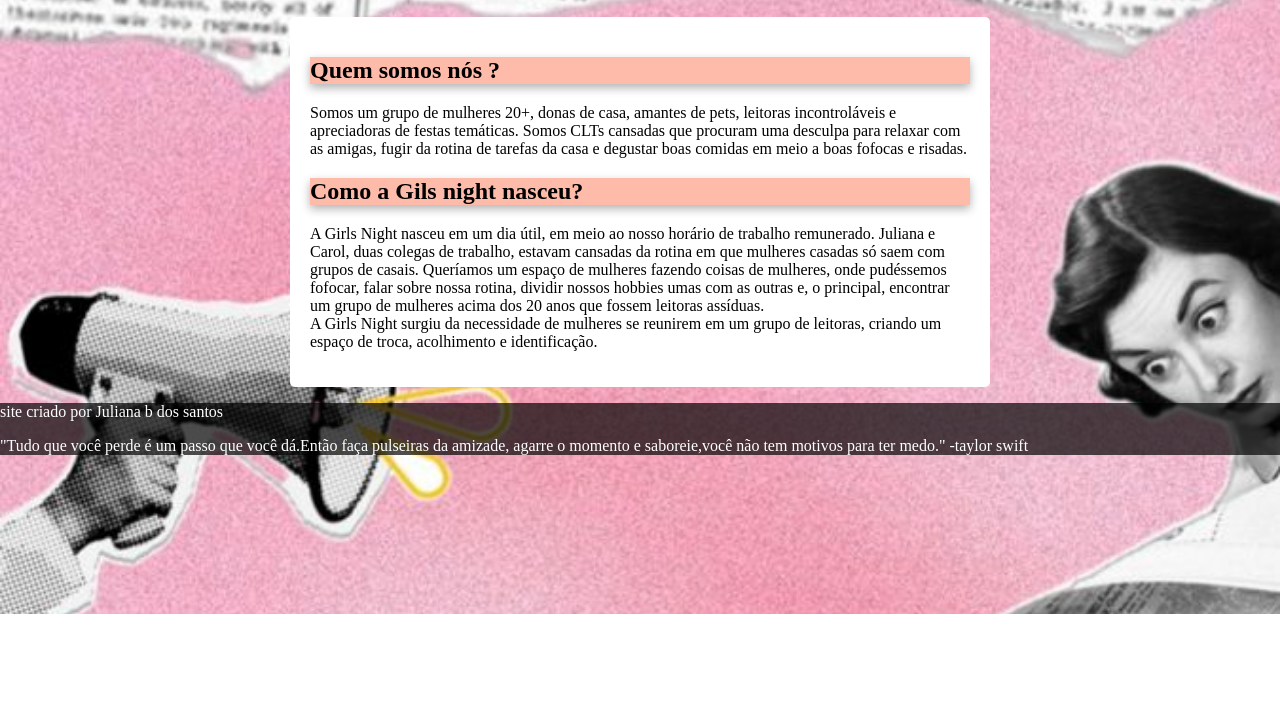
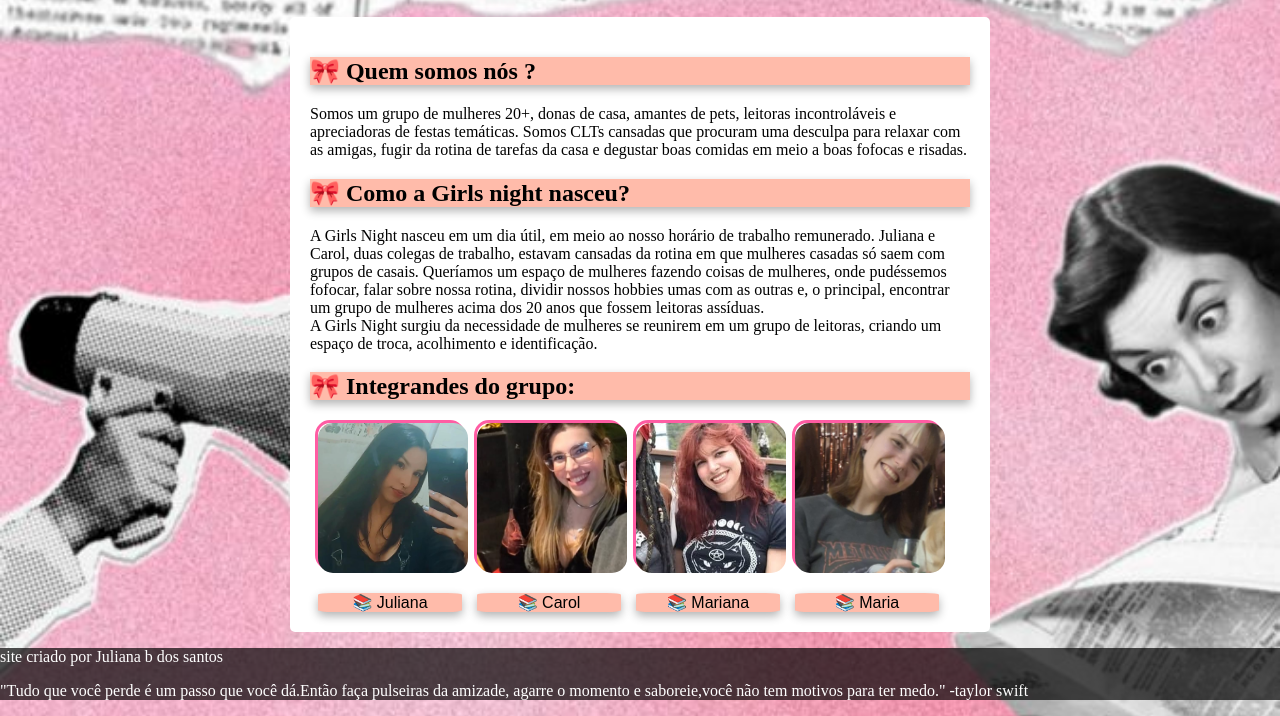
Before and after one commit to juliianadossantos/-projeto-independente-, a plain HTML site: page index.html in a window 1280 px wide. Shown: the part 186-902 px from the top of the page. Before the commit the page ends 800 px from the top, so only its background shows below. Drawn offline with Linux system fonts and the light colour scheme.

Commit message:
atualização segundo de implementação

```diff
--- /dev/null
+++ b/botaofotos.css
@@ -0,0 +1,4 @@
+@charset "UTF-8";
+body{
+    background-image: url('siterosa03.jpg');
+}
--- a/index.html
+++ b/index.html
@@ -7,13 +7,18 @@
 </head>
     <link rel="shortcut icon" href="favicon-16x16.png" type="image/x-icon">
      <link rel="stylesheet" href="style.css">
+
 <body>
      <!-- Cabeçalho -->
     <header>
         <h1>Girls Night</h1>
             <nav>
-                <div class="botaohome">home</div>
-                <div class="botaofotos">fotos e vídeos</div>
+                <a href="index.html">
+                    <div class="botaohome">home</div>
+                </a>
+                <a href="botaofotos.html" target="_blank">
+                    <div class="botaofotos">fotos e vídeos</div>
+                </a>
 
             </nav>
 
@@ -28,20 +33,32 @@
 
 
         <section class="pergunta02">
-            <h1>Como a Gils night nasceu?</h1>
+            <h1>Como a Girls night nasceu?</h1>
                 <p>A Girls Night nasceu em um dia útil, em meio ao nosso horário de trabalho remunerado. Juliana e Carol, duas colegas de trabalho, estavam cansadas da rotina em que mulheres casadas só saem com grupos de casais. Queríamos um espaço de mulheres fazendo coisas de mulheres, onde pudéssemos fofocar, falar sobre nossa rotina, dividir nossos hobbies umas com as outras e, o principal, encontrar um grupo de mulheres acima dos 20 anos que fossem leitoras assíduas.
                 <br>
                 A Girls Night surgiu da necessidade de mulheres se reunirem em um grupo de leitoras, criando um espaço de troca, acolhimento e identificação.</p>
         </section>
 
-        <section>
-            <!-- Conteúdo 3 -->
+        <section class="integrantes">
+            <h1>Integrandes do grupo:</h1>
+            <div class="fotodemembro"> <img src="juliana.jpg" alt="membro do grupo Juliana">
+                <p><a href="https://www.instagram.com/juliianadossantos/" target="_blank">Juliana</a></p>
+            </div>
+            <div class="fotodemembro"><img src="carol.jpg" alt=" membro do grupo Carol ">
+                <p><a href="https://www.instagram.com/carolinesantos8/" target="_blank">Carol</a></p>
+            </div>
+            <div class="fotodemembro"><img src="mari.jpg" alt="membro do grupo mari">
+                <p><a href="https://www.instagram.com/mariana_souza98/" target="_blank">Mariana</a></p>
+            </div>
+            <div class="fotodemembro"><img src="maria.jpg" alt="menbro do grupo maria">
+                <p><a href="https://www.instagram.com/mariaestrella.ink/" target="_blank">Maria</a></p>
+            </div>
         </section>
 
     </main>
 
         <footer>
-            <p>site criado por <a href="https://github.com/juliianadossantos?tab=repositories">Juliana b dos santos</a> </p>
+            <p>site criado por <a href="https://github.com/juliianadossantos?tab=repositories" target="_blank">Juliana b dos santos</a> </p>
             <p>"Tudo que você perde é um passo que você dá.Então faça pulseiras da amizade, agarre o momento e saboreie,você não tem motivos para ter medo." <a href="https://www.letras.mus.br/taylor-swift/youre-on-your-own-kid/traducao.html" target="_blank">-taylor swift</a></p>
         </footer>
 
--- a/style.css
+++ b/style.css
@@ -51,25 +51,33 @@
    display: flex;
  }
 
- nav > .botaofotos{
+   nav > a {
+   text-decoration: none;
+   color: black;
+ }
+
+ nav > a > .botaofotos{
     background-color: var(--cor04);
     padding: 5px;
     border-radius: 5px;
     margin: 5px;
 
 
+
  }
 
 
- nav > .botaohome{
+ nav > a >  .botaohome{
     background-color: var(--cor04);
     padding: 5px;
     border-radius: 5px;
     margin: 5px;
 
+
+
  }
 
- nav > :hover.botaofotos{
+ nav > a > :hover.botaofotos{
     text-decoration: underline;
     color: var(--cor01);
     background-color: var(--cor02) ;
@@ -77,7 +85,7 @@
  }
 
 
- nav > :hover.botaohome{
+ nav > a >  :hover.botaohome{
     text-decoration: underline;
     color: var(--cor01);
     background-color: var(--cor02) ;
@@ -102,11 +110,76 @@
 
  }
 
+ .pergunta01 > h1::before{
+   content: '🎀 ';
+ }
+
  .pergunta02 > h1{
     background-color: var(--cor03);
     box-shadow:  0 4px 10px rgba(0, 0, 0, 0.3); /*sombra*/
 
  }
+
+ .pergunta02 > h1::before{
+   content: '🎀 ';
+ }
+
+ .integrantes > h1 {
+   background-color: var(--cor03);
+   box-shadow:  0 4px 10px rgba(0, 0, 0, 0.3); /*sombra*/
+ }
+
+ .integrantes > h1::before{
+   content: '🎀 ';
+ }
+
+ .fotodemembro{
+   width: 150px;
+   height: 150px;
+   border-radius: 10%;
+   display: inline-block;
+   border: 3px solid var(--cor01);
+   margin-left: 5px;
+
+
+
+
+
+ }
+
+ .fotodemembro > img {
+   width: 150px;
+   height: 150px;
+   border-radius: 10%;
+   object-fit: cover; /*preenche sem distorcer, cortando o excesso*/
+
+
+  }
+
+   div > p {
+      font-family: Arial, Helvetica, sans-serif;
+      color: black;
+      background-color: var(--cor03);
+      text-align: center;
+      border-radius: 10%;
+      box-shadow:  0 4px 10px rgba(0, 0, 0, 0.3); /*sombra*/
+   }
+
+   div > p::before{
+      content: '📚 ';
+   }
+
+   div > p > a{
+      text-decoration: none;
+      color: black;
+   }
+
+   div > p > a:hover{
+      text-decoration: underline;
+      color: var(--cor01);
+   }
+
+
 
  footer{
     background-color: rgba(0, 0, 0, 0.692);
```
Also changed, not shown: botaofotos.html (added, +11 -0 lines), carol.jpg (added), juliana.jpg (added), mari.jpg (added), maria.jpg (added), todasjuntas03.jpg (added).
